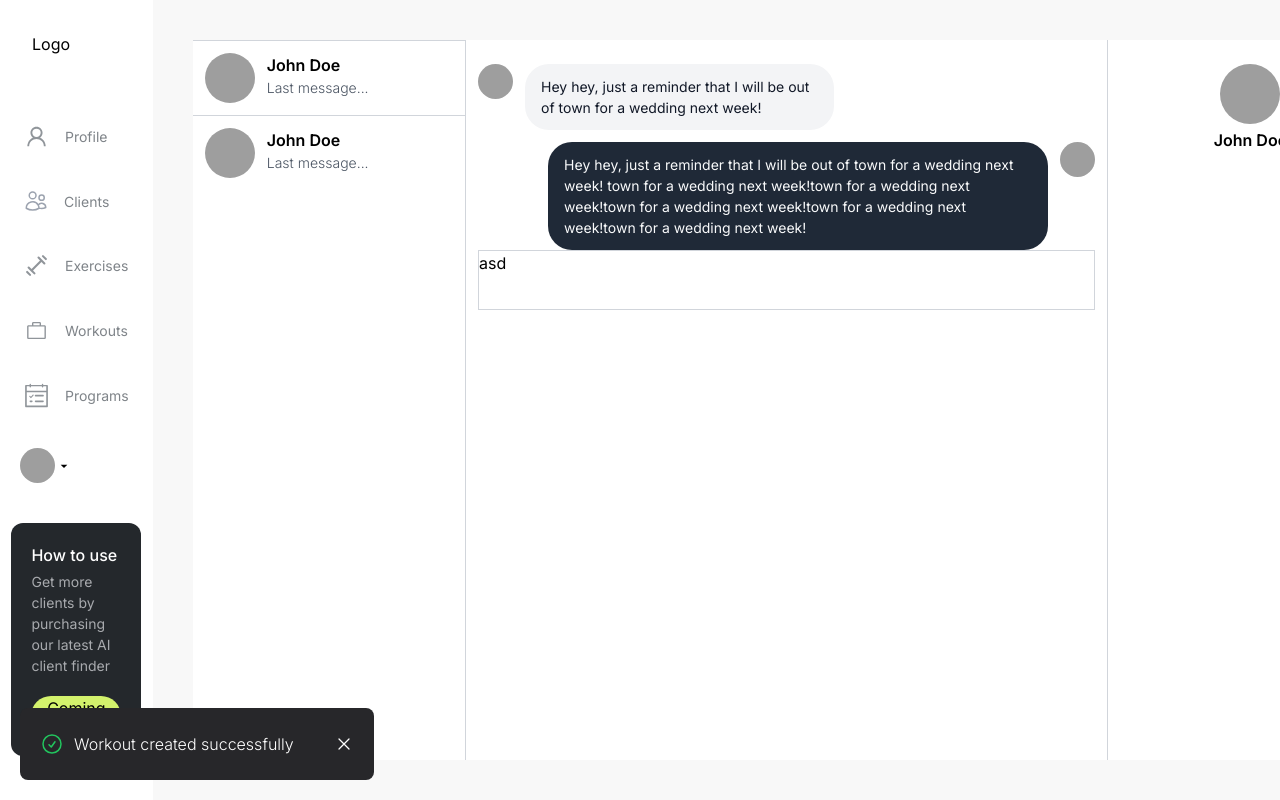
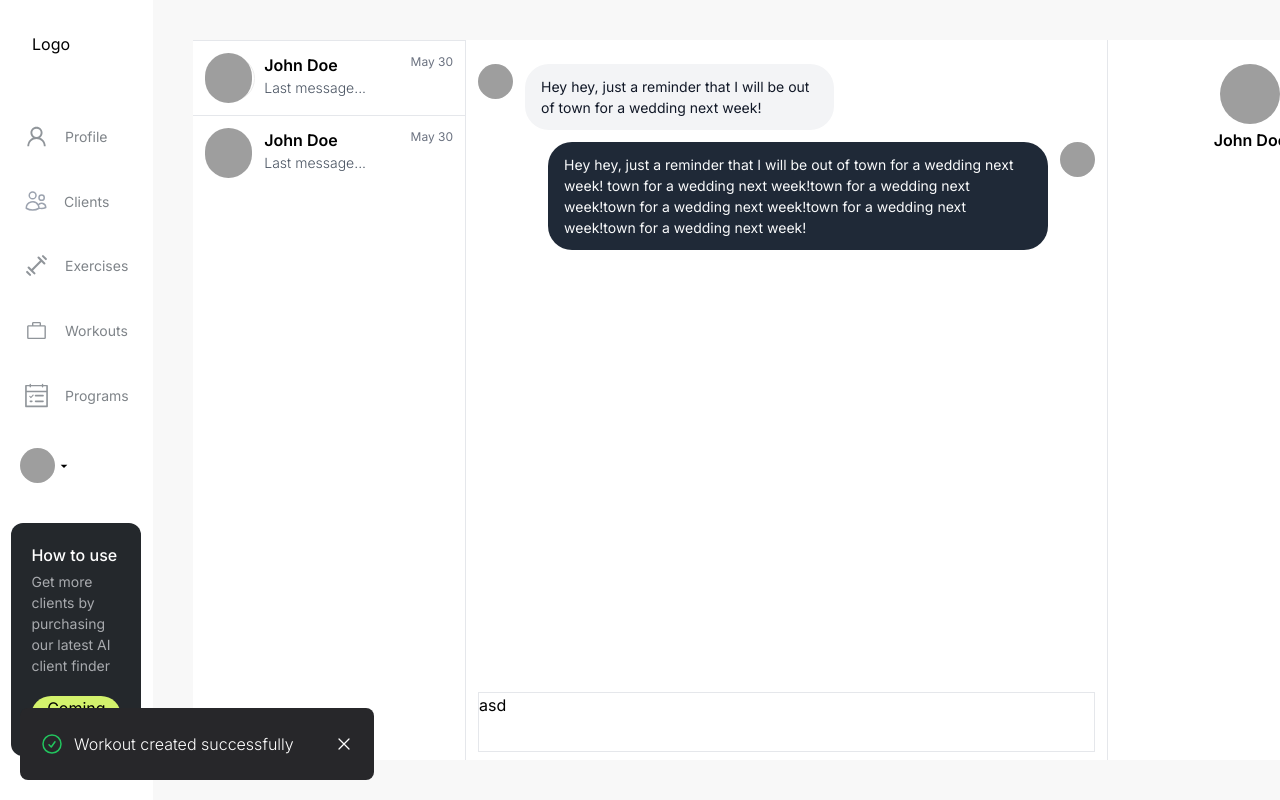
Before and after one commit to JacobDiazCruz/fitness-app, a Next.js app: page /manager/messages in a window 1280 px wide. Shown: the top 800 px of the page. Built offline with nearby package versions, Linux system fonts and the light colour scheme; grey boxes are pictures that could not be loaded.

Commit message:
added date in messages

```diff
--- a/src/app/manager/messages/page.tsx
+++ b/src/app/manager/messages/page.tsx
@@ -7,8 +7,8 @@ export default function Messages() {
   return (
     <div className="flex h-[90vh]">
       {/* Messages list */}
-      <div className="w-[520px] bg-white border-r border-r-solid border-gray-300">
-        <div className="p-3 border-t border-t-solid border-gray-300">
+      <div className="w-[520px] bg-white border-r border-r-solid border-gray-200">
+        <div className="p-3 border-t border-t-solid border-gray-200">
           <div className="flex gap-[12px]">
             <div className="rounded-full w-[50px] h-[50px] relative overflow-hidden">
               <Image
@@ -18,13 +18,16 @@ export default function Messages() {
                 fill
               />
             </div>
+            <div className="flex justify-between w-[80%]">
               <div>
                 <h4 className="font-semibold">John Doe</h4>
                 <p className="font-light text-gray-600 text-[14px]">Last message...</p>
               </div>
+              <p className="text-gray-500 text-[12px]">May 30</p>
             </div>
           </div>
-        <div className="p-3 border-t border-t-solid border-gray-300">
+        </div>
+        <div className="p-3 border-t border-t-solid border-gray-200">
           <div className="flex gap-[12px]">
             <div className="rounded-full w-[50px] h-[50px] relative overflow-hidden">
               <Image
@@ -34,17 +37,20 @@ export default function Messages() {
                 fill
               />
             </div>
+            <div className="flex justify-between w-[80%]">
               <div>
                 <h4 className="font-semibold">John Doe</h4>
                 <p className="font-light text-gray-600 text-[14px]">Last message...</p>
+              </div>
+              <p className="text-gray-500 text-[12px]">May 30</p>
             </div>
           </div>
         </div>
       </div>
 
       {/* Chat */}
-      <div className="w-full bg-white p-3">
-        <div className="relative">
+      <div className="w-full bg-white relative p-3">
+        <div className="relative overflow-auto h-[80vh]">
           {/* OTHER */}
           <div className="flex gap-[12px] mt-3">
             <div className="rounded-full w-[35px] h-[35px] relative overflow-hidden">
@@ -79,14 +85,14 @@ export default function Messages() {
               </div>
             </div>
           </div>
-          <div className="absolute bottom border border-solid border-gray-300 w-full h-[60px]">
+        </div>
+        <div className="relative bottom border border-solid border-gray-200 w-full h-[60px]">
           asd
-          </div>
         </div>
       </div>
 
       {/* Profiles */}
-      <div className="bg-white w-[500px] border-l border-l-solid border-gray-300 p-6">
+      <div className="bg-white w-[500px] border-l border-l-solid border-gray-200 p-6">
         <div className="rounded-full w-[60px] h-[60px] relative overflow-hidden m-auto">
           <Image
             alt="Trainer Image"
```
Lines whose indentation alone changed are shown as unchanged.
